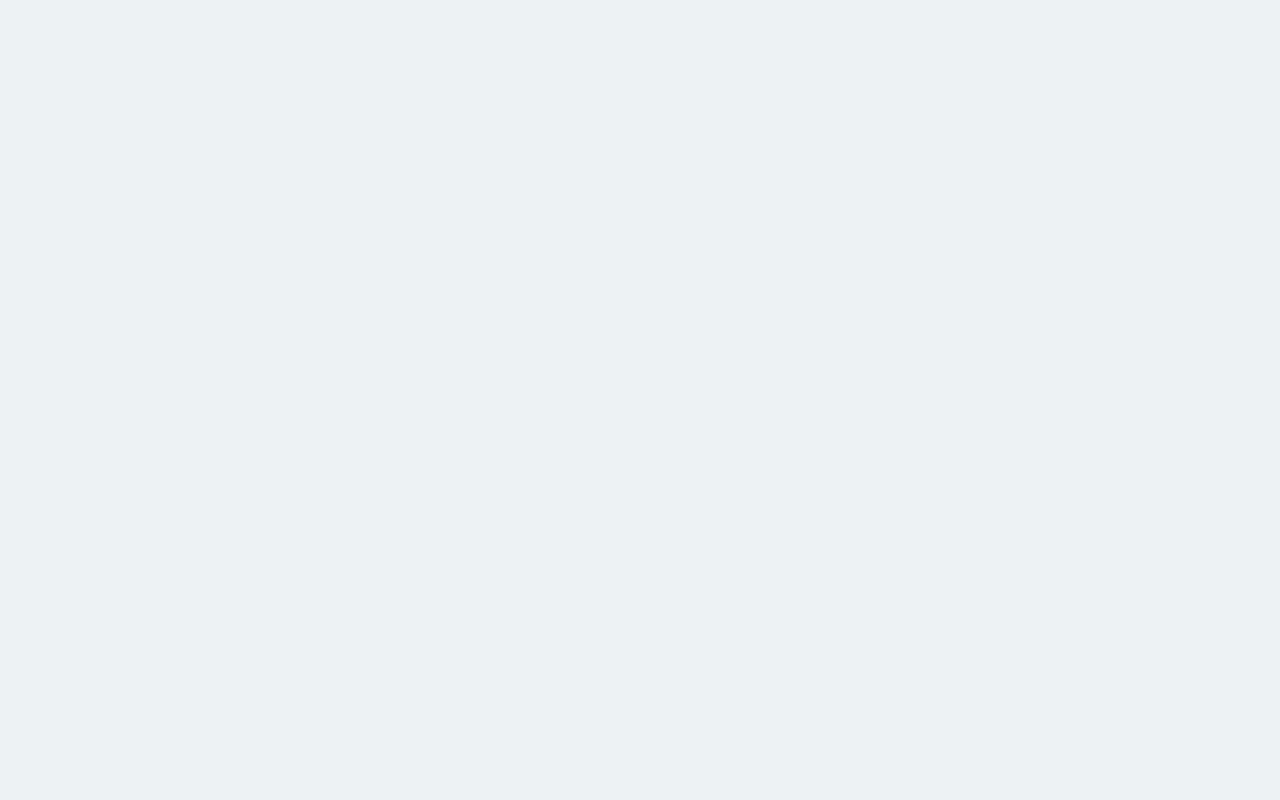
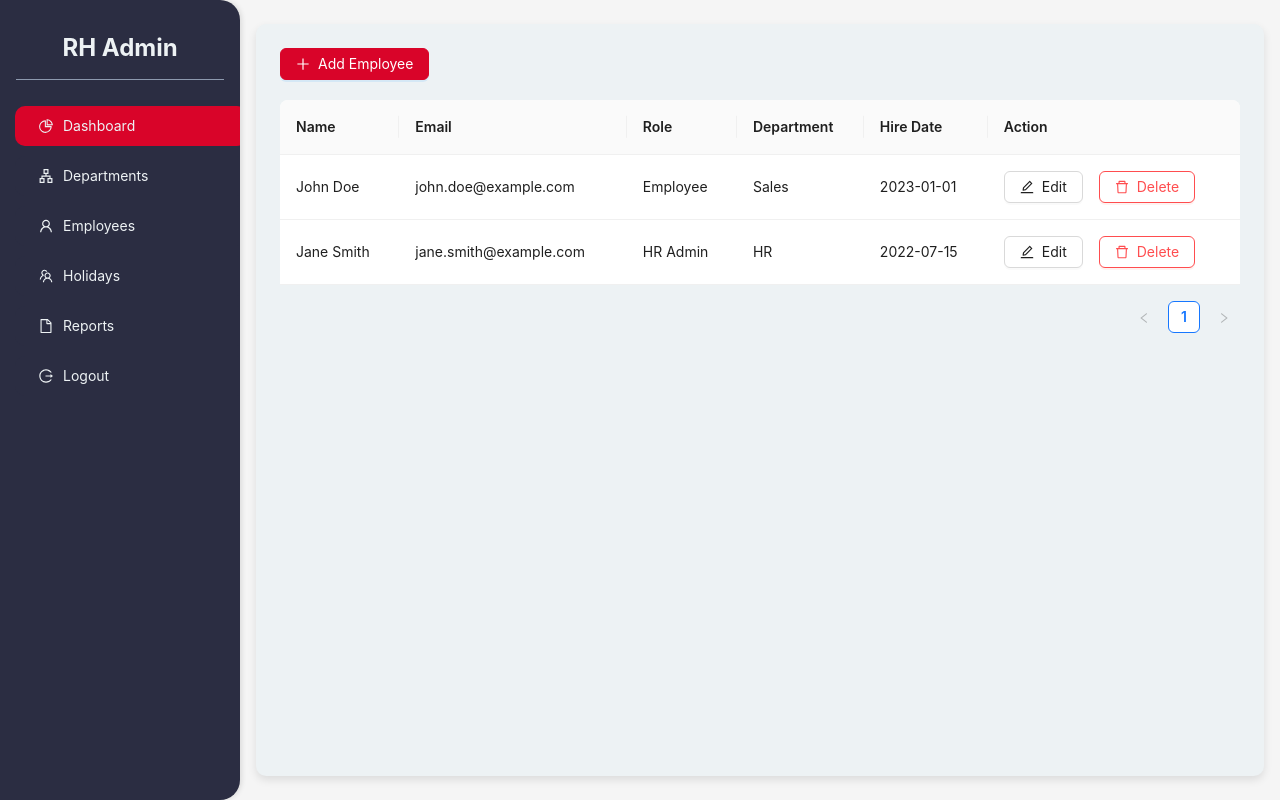
Before and after one commit to feriel568/RH_management_app, a React (Create React App) app in the folder frontend/: page /employee/list in a window 1280 px wide. Before the commit this address had no page. Built offline with nearby package versions, Linux system fonts and the light colour scheme.

Commit message:
feat: build employee list and add interfaces in admin dashboard

```diff
--- a/frontend/src/App.js
+++ b/frontend/src/App.js
@@ -3,6 +3,8 @@ import './App.css';
 import { BrowserRouter as Router , Routes , Route , Link} from 'react-router-dom';
 import LoginForm from './components/Login';
 import DashAdmin from './pages/DashAdmin';
+import AddEmployee from './pages/AddEmployee';
+import ListEmployees from './pages/ListEmployees';
 function App() {
   return (
     // <LoginForm />
@@ -11,6 +13,9 @@ function App() {
       <Routes>
       <Route path="/" element={<LoginForm />} />
       <Route path="/dashAdmin" element={<DashAdmin />}/>
+      <Route path="/employee/list" element={<ListEmployees />} />
+
+        <Route path="/employee/add" element={<AddEmployee />} />
       </Routes>
 
     </Router>
--- a/frontend/src/components/SideBarAdmin.js
+++ b/frontend/src/components/SideBarAdmin.js
@@ -1,13 +1,15 @@
 import React from "react";
 import { Layout, Menu } from "antd";
+import { NavLink } from "react-router-dom";
 import {
   UserOutlined,
   TeamOutlined,
   FileOutlined,
   PieChartOutlined,
   LogoutOutlined,
+  ApartmentOutlined
 } from "@ant-design/icons";
-import "antd/dist/reset.css"; // Ant Design v5 CSS reset
+import "antd/dist/reset.css";
 import '../styles/sideBarAdmin.css'
 
 const { Sider, Content } = Layout;
@@ -42,17 +44,28 @@ function SideBarAdmin() {
           }}
         >
           <Menu.Item key="1" icon={<PieChartOutlined />} style={menuItemStyle}>
-            Dashboard
+      <NavLink to="/dashAdmin">Dashboard</NavLink>
     </Menu.Item>
-          <Menu.Item key="2" icon={<UserOutlined />} style={menuItemStyle}>
-            Employees
+
+    <Menu.Item key="2" icon={<ApartmentOutlined />} style={menuItemStyle}>
+      <NavLink to="/departments">Departments</NavLink>
     </Menu.Item>
-          <Menu.Item key="3" icon={<TeamOutlined />} style={menuItemStyle}>
-            Teams
+
+    <Menu.Item key="3" icon={<UserOutlined />} style={menuItemStyle}>
+      <NavLink to="/employee/list">Employees</NavLink>
     </Menu.Item>
-          <Menu.Item key="4" icon={<FileOutlined />} style={menuItemStyle}>
+
+    <Menu.Item key="4" icon={<TeamOutlined />} style={menuItemStyle}>
+     Holidays
+    </Menu.Item>
+
+    <Menu.Item key="5" icon={<FileOutlined />} style={menuItemStyle}>
     Reports
     </Menu.Item>
+
+    {/* New Department Menu Item */}
+
+
     <Menu.Item key="5" icon={<LogoutOutlined />} style={menuItemStyle}>
       Logout
     </Menu.Item>
--- /dev/null
+++ b/frontend/src/pages/AddEmployee.js
@@ -0,0 +1,154 @@
+import "antd/dist/reset.css";
+import '../styles/sideBarAdmin.css'
+import { Layout, Form, Input, Button, Select, DatePicker } from "antd";
+
+
+import SideBarAdmin from "../components/SideBarAdmin"
+
+const { Sider, Content } = Layout;
+const { Option } = Select;
+const AddEmployee = () => {
+    const [form] = Form.useForm();
+
+  const onFinish = (values) => {
+    console.log('Received values:', values);
+
+  };
+ return (
+
+
+    <div class="container" style={containerFlex}>
+    <div class="sidebar">
+        <SideBarAdmin />
+        </div>
+
+        <Layout className="site-layout">
+        <Content style={contentStyle}>
+
+            {/* Scrollable Form */}
+            <div style={formContainerStyle}>
+            <Form
+              form={form}
+              name="register"
+              layout="vertical"
+              onFinish={onFinish}
+              style={formStyle}
+            >
+              {/* Name */}
+              <Form.Item
+                name="name"
+                label="Name"
+                rules={[{ required: true, message: 'Please enter your name' }]}
+              >
+                <Input placeholder="Enter your name" />
+              </Form.Item>
+
+              {/* Email */}
+              <Form.Item
+                name="email"
+                label="Email"
+                rules={[{ required: true, type: 'email', message: 'Please enter a valid email' }]}
+              >
+                <Input placeholder="Enter your email" />
+              </Form.Item>
+
+              {/* Password */}
+              <Form.Item
+                name="password"
+                label="Password"
+                rules={[{ required: true, message: 'Please enter your password' }]}
+              >
+                <Input.Password placeholder="Enter your password" />
+              </Form.Item>
+
+              {/* Role */}
+              <Form.Item
+                name="role"
+                label="Role"
+                rules={[{ required: true, message: 'Please select your role' }]}
+              >
+                <Select placeholder="Select your role">
+                  <Option value="Employee">Employee</Option>
+                  <Option value="HRAdmin">HR Admin</Option>
+                </Select>
+              </Form.Item>
+
+              {/* Phone */}
+              <Form.Item name="phone" label="Phone">
+                <Input placeholder="Enter your phone number" />
+              </Form.Item>
+
+              {/* Address */}
+              <Form.Item name="address" label="Address">
+                <Input placeholder="Enter your address" />
+              </Form.Item>
+
+              {/* Hire Date */}
+              <Form.Item
+                name="hireDate"
+                label="Hire Date"
+                rules={[{ required: true, message: 'Please select your hire date' }]}
+              >
+                <DatePicker style={{ width: '100%' }} />
+              </Form.Item>
+
+              {/* Salary */}
+              <Form.Item name="salary" label="Salary">
+                <Input placeholder="Enter your salary" />
+              </Form.Item>
+
+              {/* Job Title */}
+              <Form.Item name="jobTitle" label="Job Title">
+                <Input placeholder="Enter your job title" />
+              </Form.Item>
+
+              {/* Department ID */}
+              <Form.Item
+                name="department"
+                label="Department"
+                rules={[{ required: true, message: 'Please enter your department' }]}
+              >
+                <Input placeholder="Enter your department ID" />
+              </Form.Item>
+
+              <Form.Item>
+                <Button type="primary" htmlType="submit">
+                  Register
+                </Button>
+              </Form.Item>
+            </Form>
+          </div>
+        </Content>
+      </Layout>
+    </div>
+
+ )
+}
+const formContainerStyle = {
+    maxHeight: "600px",
+    overflowY: "auto",
+    padding: "24px",
+    backgroundColor: "#f9f9f9",
+    borderRadius: "8px",
+    border: "1px solid #ccc",
+  };
+
+const contentStyle = {
+    margin: "24px 16px",
+    padding: 24,
+    backgroundColor: "#EDF2F4",
+    borderRadius: "10px",
+    boxShadow: "0 4px 8px rgba(0, 0, 0, 0.1)",
+  };
+
+
+const containerFlex = {
+    display : "flex"
+  };
+
+
+  const formStyle = {
+    maxWidth: "600px",
+    marginTop: "20px",
+  };
+export default AddEmployee;
--- /dev/null
+++ b/frontend/src/pages/ListEmployees.js
@@ -0,0 +1,131 @@
+import React from 'react';
+import { Link } from 'react-router-dom';
+import { Layout, Button, Table, Space, Popconfirm } from "antd";
+import { PlusOutlined, EditOutlined, DeleteOutlined } from '@ant-design/icons';
+import "antd/dist/reset.css";
+
+import SideBarAdmin from "../components/SideBarAdmin";
+
+const { Content } = Layout;
+
+const ListEmployees = () => {
+
+  const employeesData = [
+    {
+      key: '1',
+      name: 'John Doe',
+      email: 'john.doe@example.com',
+      role: 'Employee',
+      department: 'Sales',
+      hireDate: '2023-01-01',
+    },
+    {
+      key: '2',
+      name: 'Jane Smith',
+      email: 'jane.smith@example.com',
+      role: 'HR Admin',
+      department: 'HR',
+      hireDate: '2022-07-15',
+    },
+
+  ];
+
+
+  const columns = [
+    {
+      title: 'Name',
+      dataIndex: 'name',
+      key: 'name',
+    },
+    {
+      title: 'Email',
+      dataIndex: 'email',
+      key: 'email',
+    },
+    {
+      title: 'Role',
+      dataIndex: 'role',
+      key: 'role',
+    },
+    {
+      title: 'Department',
+      dataIndex: 'department',
+      key: 'department',
+    },
+    {
+      title: 'Hire Date',
+      dataIndex: 'hireDate',
+      key: 'hireDate',
+    },
+    {
+        title: 'Action',
+        key: 'action',
+        render: (text, record) => (
+          <Space size="middle">
+
+            <Button
+              icon={<EditOutlined />}
+
+            >
+              Edit
+            </Button>
+
+
+            <Popconfirm
+              title="Are you sure to delete this employee?"
+              okText="Yes"
+              cancelText="No"
+            >
+              <Button danger icon={<DeleteOutlined />}>
+                Delete
+              </Button>
+            </Popconfirm>
+          </Space>
+        ),
+      },
+  ];
+
+  return (
+    <div className="container" style={containerFlex}>
+      <div className="sidebar">
+        <SideBarAdmin />
+      </div>
+
+      <Layout className="site-layout">
+        <Content style={contentStyle}>
+
+          <Button
+            type="primary"
+            icon={<PlusOutlined />}
+            style={{ marginBottom: '20px' }}
+          >
+            <Link to="/employee/add" style={{ color: 'white' }}>Add Employee</Link>
+          </Button>
+
+
+          <Table
+            columns={columns}
+            dataSource={employeesData}
+            pagination={{ pageSize: 5 }}
+            rowKey="key"
+          />
+        </Content>
+      </Layout>
+    </div>
+  );
+};
+
+
+const contentStyle = {
+  margin: "24px 16px",
+  padding: 24,
+  backgroundColor: "#EDF2F4",
+  borderRadius: "10px",
+  boxShadow: "0 4px 8px rgba(0, 0, 0, 0.1)",
+};
+
+const containerFlex = {
+  display: "flex"
+};
+
+export default ListEmployees;
--- a/frontend/src/styles/loginForm.css
+++ b/frontend/src/styles/loginForm.css
@@ -1,4 +1,3 @@
-/* App.css */
 
 body {
     background-color: #EDF2F4;
@@ -63,21 +62,21 @@ body {
 
   .login-title {
     text-align: center;
-    color: #2B2D42; /* Dark Text */
+    color: #2B2D42;
     margin-bottom: 20px;
     font-size: 28px;
   }
 
-  /* Button Colors */
+
   .ant-btn-primary {
     background-color: #D90429;
     border-color: #D90429;
   }
 
   .ant-input {
-    color: #2B2D42; /* Dark Text */
+    color: #2B2D42;
   }
 
   .ant-input-password-icon {
-    color: #8D99AE; /* Placeholder icon color */
+    color: #8D99AE;
   }
```
Lines whose indentation alone changed are shown as unchanged.
